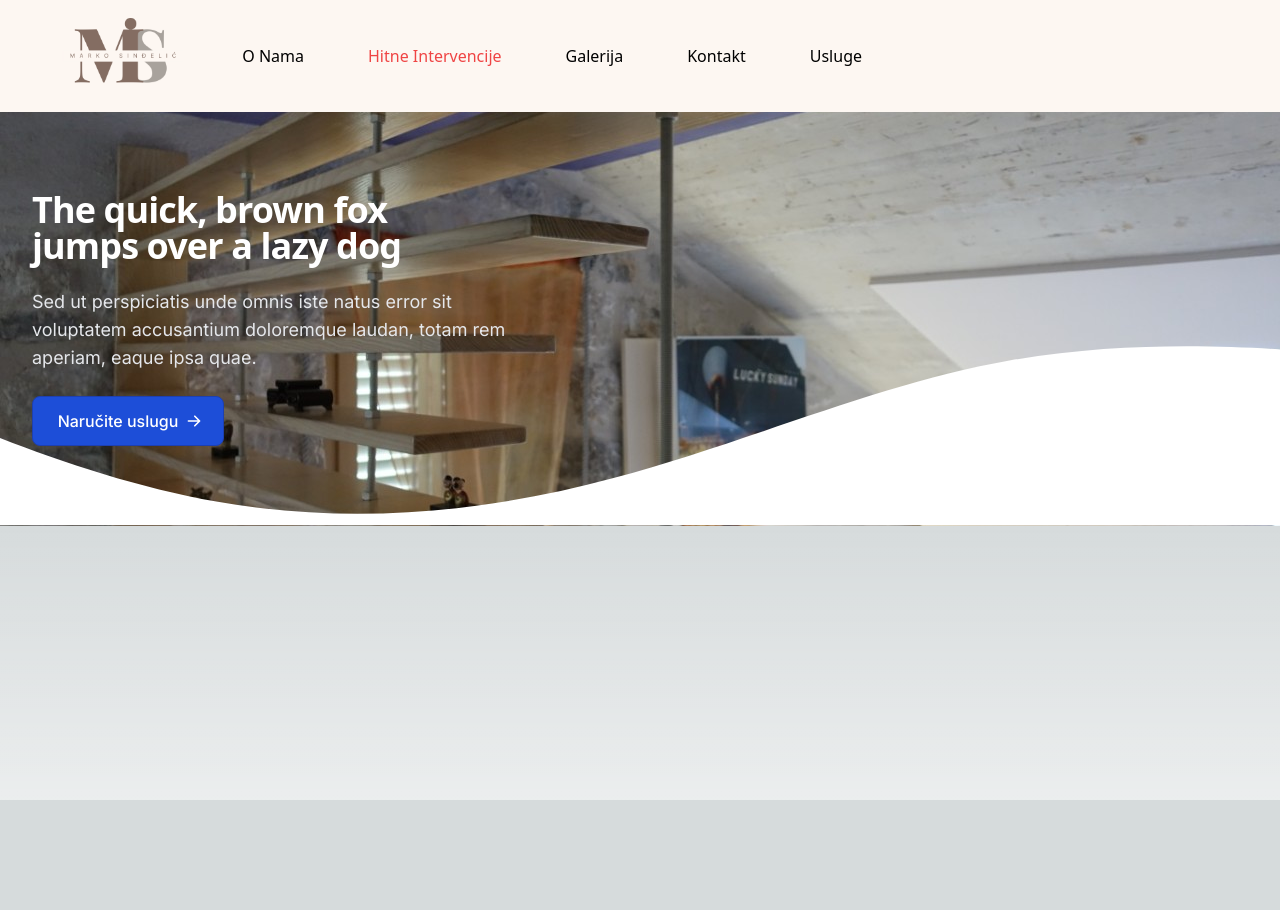
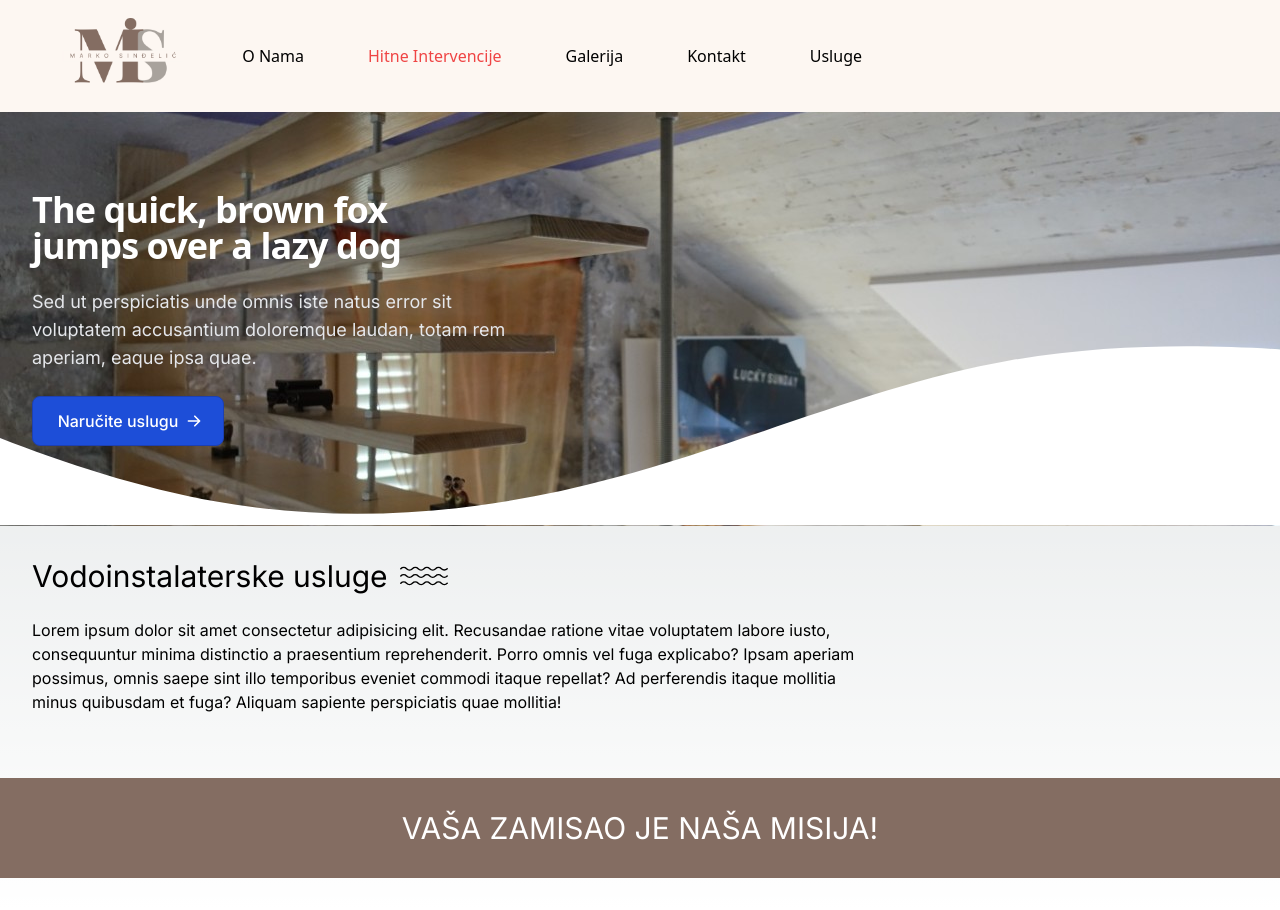
Before and after one commit to cehicm/ma-si-hausmajstor, a Next.js app: page /usluge in a window 1280 px wide. Before the commit the page ends 800 px from the top, so only its background shows below. Built offline with nearby package versions, Linux system fonts and the light colour scheme.

Commit message:
Add "Service" component for page

```diff
--- /dev/null
+++ b/src/components/Service.js
@@ -0,0 +1,16 @@
+import Link from "next/link";
+import Image from "next/image";
+
+export default function Service({ title, text, url, icon }) {
+	return (
+		<Link href={url}>
+			<div className="max-w-4xl px-8 py-8">
+				<div className="flex items-center gap-3">
+					<h3 className="text-3xl">{title}</h3>
+					<Image src={icon} className="w-12 h-7" />
+				</div>
+				<p className="pt-6">{text}</p>
+			</div>
+		</Link>
+	);
+}
--- a/src/pages/usluge.js
+++ b/src/pages/usluge.js
@@ -1,9 +1,15 @@
 import Link from "next/link";
 import Image from "next/image";
+
 import heroImg from "../../public/images/usluge-hero.jpg";
+import waterIcon from "../../public/images/icons/water-icon.svg";
+
+import Service from "@/components/Service";
+import CTA from "@/components/CTA";
 
 export default function usluge() {
 	return (
+		<>
 			<div className="relative">
 				<Image
 					src={heroImg}
@@ -56,5 +62,17 @@ export default function usluge() {
 					</div>
 				</div>
 			</div>
+
+			<div>
+				<Service
+					title="Vodoinstalaterske usluge"
+					text="Lorem ipsum dolor sit amet consectetur adipisicing elit. Recusandae ratione vitae voluptatem labore iusto, consequuntur minima distinctio a praesentium reprehenderit. Porro omnis vel fuga explicabo? Ipsam aperiam possimus, omnis saepe sint illo temporibus eveniet commodi itaque repellat? Ad perferendis itaque mollitia minus quibusdam et fuga? Aliquam sapiente perspiciatis quae mollitia!"
+					url="usluge/vodoinstalaterske-usluge"
+					icon={waterIcon}
+				/>
+			</div>
+
+			<CTA />
+		</>
 	);
 }
```
Also changed, not shown: public/images/icons/water-icon.svg (added). Lines whose indentation alone changed are shown as unchanged.
